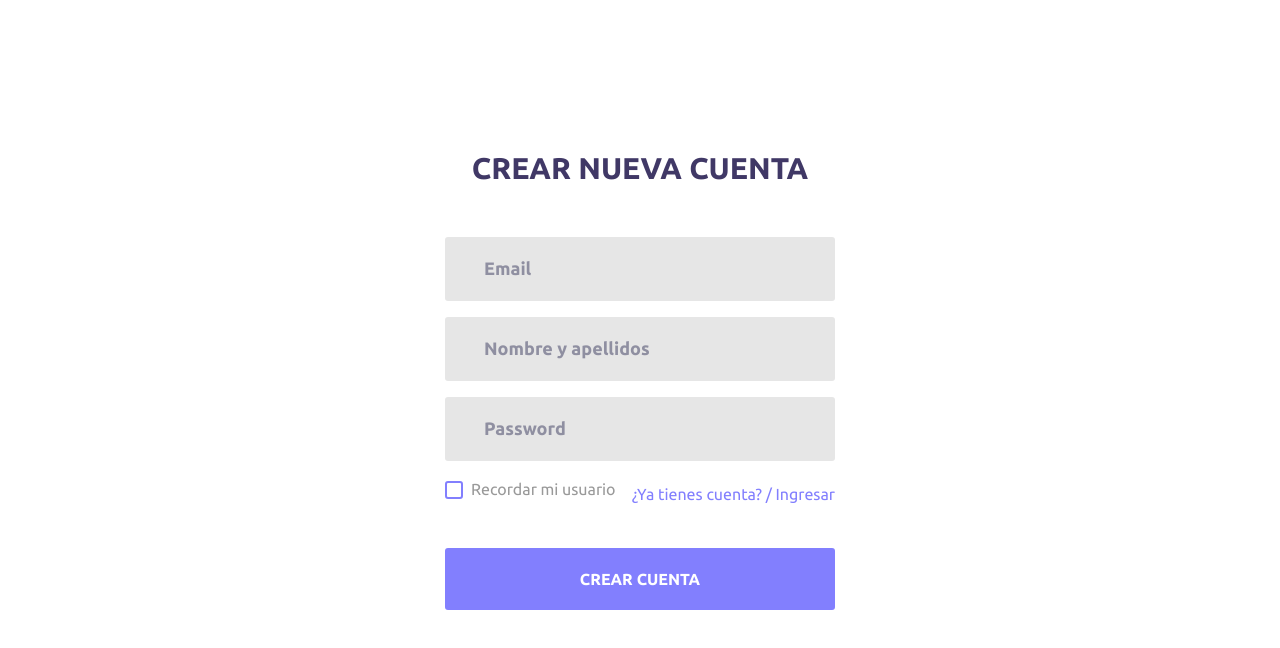
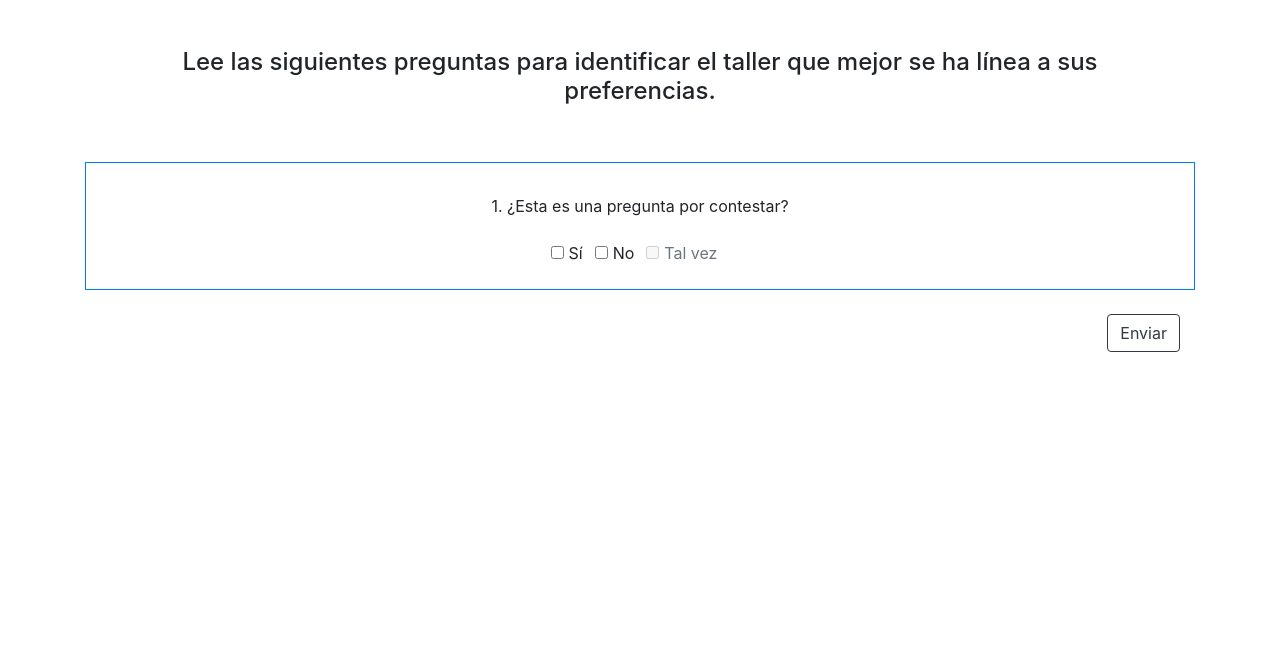
Before and after one commit to AldairCruz18/proyectoSistemasDistribuidos, an Angular app: page /preguntas in a window 1280 px wide. Before the commit this address led to /registro. Shown: the top 648 px of the page. Built offline with nearby package versions, Linux system fonts and the light colour scheme.

Commit message:
Creación de preguntas
Creación de la página preguntas, y adición del ruteo de la página

```diff
--- a/src/app/app-routing.module.ts
+++ b/src/app/app-routing.module.ts
@@ -4,11 +4,13 @@ import { Routes, RouterModule } from '@angular/router';
 import { HomeComponent } from './pages/home/home.component';
 import { RegistroComponent } from './pages/registro/registro.component';
 import { LoginComponent } from './pages/login/login.component';
+import { PreguntasComponent } from './pages/preguntas/preguntas.component';
 
 const routes: Routes = [
   { path: 'home'    , component: HomeComponent },
   { path: 'registro', component: RegistroComponent },
   { path: 'login'   , component: LoginComponent },
+  { path: 'preguntas'   , component: PreguntasComponent },
   { path: '**', redirectTo: 'registro' }
 ];
 
--- a/src/app/app.module.ts
+++ b/src/app/app.module.ts
@@ -7,13 +7,15 @@ import { AppRoutingModule } from './app-routing.module';
 import { HomeComponent } from './pages/home/home.component';
 import { LoginComponent } from './pages/login/login.component';
 import { RegistroComponent } from './pages/registro/registro.component';
+import { PreguntasComponent } from './pages/preguntas/preguntas.component';
 
 @NgModule({
   declarations: [
     AppComponent,
     HomeComponent,
     LoginComponent,
-    RegistroComponent
+    RegistroComponent,
+    PreguntasComponent
   ],
   imports: [
     BrowserModule,
--- /dev/null
+++ b/src/app/pages/preguntas/preguntas.component.html
@@ -0,0 +1,31 @@
+<div class="container">
+
+    <div class="col text-center p-md-5">
+        <h4>Lee las siguientes preguntas para identificar el taller que mejor se ha línea a sus preferencias.
+        </h4>
+    </div>
+
+    <div class="col text-center p-md-4 border border-primary">
+        <form class="align-items-center">
+            <div class="form-group col text-center">
+                <label for="staticEmail" class="col-sm-auto col-form-label">1. ¿Esta es una pregunta por contestar?</label>
+            </div>
+            <div class="form-check form-check-inline">
+                <input class="form-check-input" type="checkbox" id="inlineCheckbox1" value="option1">
+                <label class="form-check-label" for="inlineCheckbox1">Sí</label>
+            </div>
+            <div class="form-check form-check-inline">
+                <input class="form-check-input" type="checkbox" id="inlineCheckbox2" value="option2">
+                <label class="form-check-label" for="inlineCheckbox2">No</label>
+            </div>
+            <div class="form-check form-check-inline">
+                <input class="form-check-input" type="checkbox" id="inlineCheckbox3" value="option3" disabled>
+                <label class="form-check-label" for="inlineCheckbox3">Tal vez</label>
+            </div>
+        </form>
+    </div>
+    <br>
+    <div class="col text-right">
+        <button type="button" class="btn btn-outline-dark align-self-center">Enviar</button>
+    </div>
+</div>
--- /dev/null
+++ b/src/app/pages/preguntas/preguntas.component.ts
@@ -0,0 +1,15 @@
+import { Component, OnInit } from '@angular/core';
+
+@Component({
+  selector: 'app-preguntas',
+  templateUrl: './preguntas.component.html',
+  styleUrls: ['./preguntas.component.css']
+})
+export class PreguntasComponent implements OnInit {
+
+  constructor() { }
+
+  ngOnInit() {
+  }
+
+}
```
Also changed, not shown: src/app/pages/preguntas/preguntas.component.css (added), 1 other file (tests, documents, lock files or other folders).
